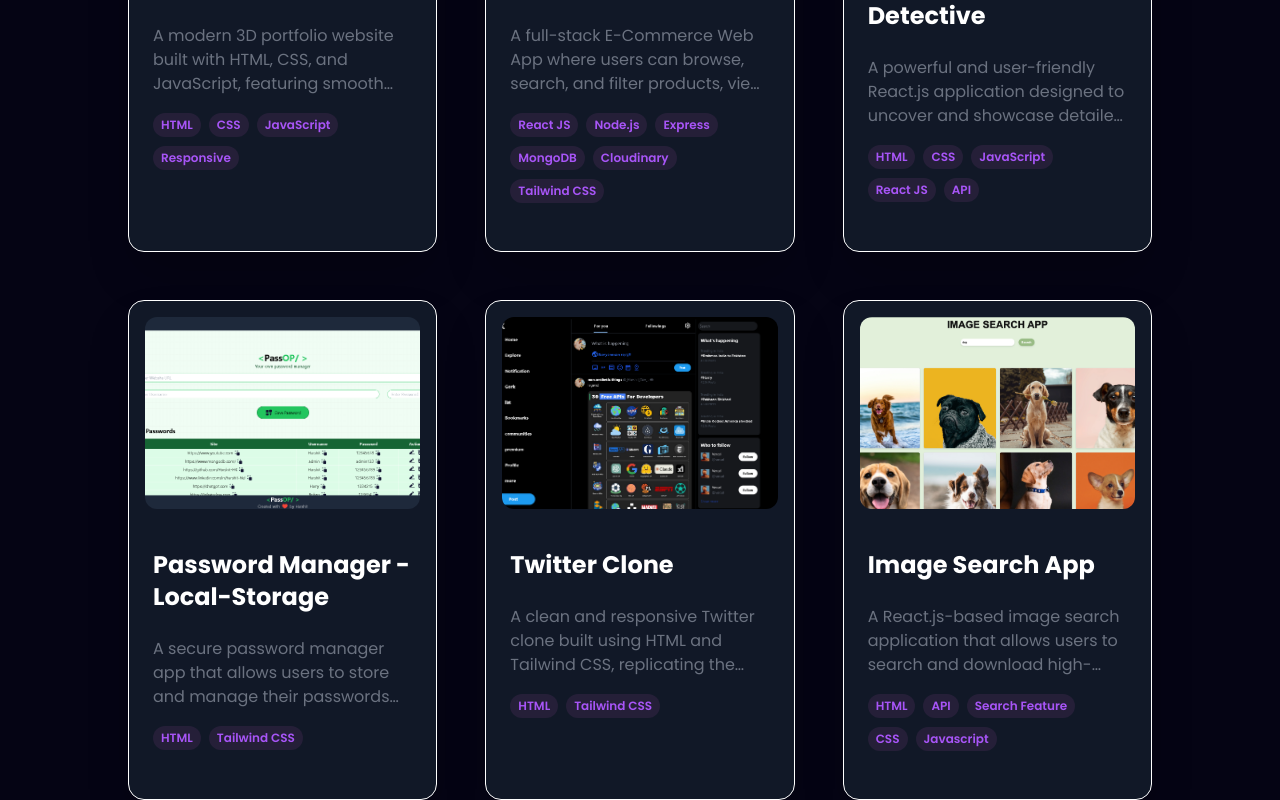
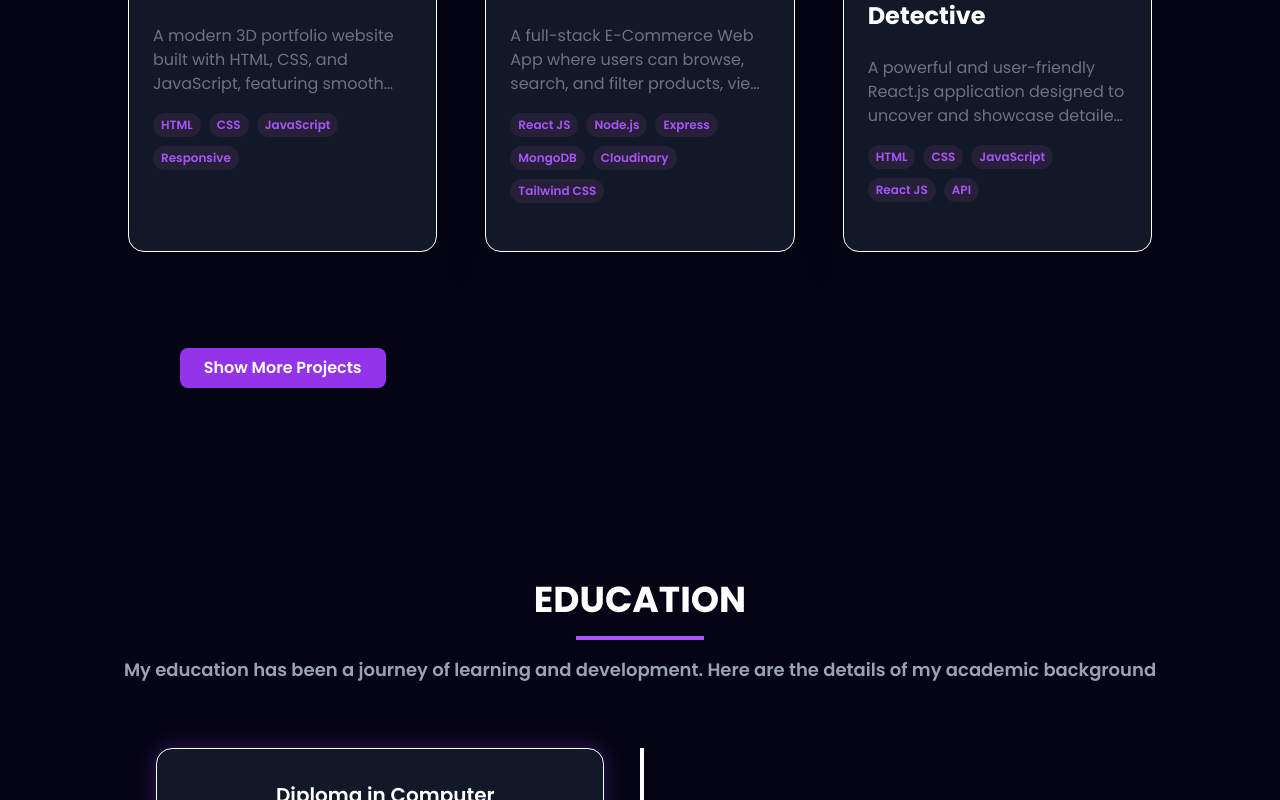
Before and after one commit to Harshit-HK/My-portfolio, a React (Vite) app: page / in a window 1280 px wide. Shown: the part 5082-5882 px from the top of the page. Built offline with nearby package versions, Linux system fonts and the light colour scheme; grey boxes are pictures that could not be loaded.

Commit message:
Render's limit reached

```diff
--- a/package.json
+++ b/package.json
@@ -11,6 +11,7 @@
   },
   "dependencies": {
     "@emailjs/browser": "^4.4.1",
+    "framer-motion": "^12.23.3",
     "react": "^18.3.1",
     "react-dom": "^18.3.1",
     "react-icons": "^5.4.0",
--- a/src/components/Work/Work.jsx
+++ b/src/components/Work/Work.jsx
@@ -1,9 +1,12 @@
 import React, { useEffect, useRef, useState } from "react";
+import { motion, AnimatePresence } from "framer-motion";
 import { projects } from "../../constants";
 
 const Work = () => {
   const [selectedProject, setSelectedProject] = useState(null);
- const modalRef = useRef();
+  const [showAll, setShowAll] = useState(false);
+
+  const modalRef = useRef();
   const handleOpenModal = (project) => {
     setSelectedProject(project);
   };
@@ -28,6 +31,8 @@ const Work = () => {
     };
   }, [selectedProject]);
 
+  const visibleProjects = showAll ? projects : projects.slice(0, 6);
+
   return (
     <section
       id="work"
@@ -45,7 +50,7 @@ const Work = () => {
 
       {/* Projects Grid */}
       <div className="grid gap-12 grid-cols-1 md:grid-cols-2 lg:grid-cols-3">
-        {projects.map((project) => (
+        {visibleProjects.map((project) => (
           <div
             key={project.id}
             onClick={() => handleOpenModal(project)}
@@ -78,6 +83,14 @@ const Work = () => {
             </div>
           </div>
         ))}
+        <div className="text-center mt-12">
+          <button
+            onClick={() => setShowAll(!showAll)}
+            className="px-6 py-2 bg-purple-600 hover:bg-purple-800 text-white font-semibold rounded-lg transition-all"
+          >
+            {showAll ? "Show Less Projects" : "Show More Projects"}
+          </button>
+        </div>
       </div>
 
       {/* Modal Container */}
@@ -85,7 +98,7 @@ const Work = () => {
         <div className="fixed inset-0 z-50 flex items-center justify-center bg-black bg-opacity-90 p-4 ">
           <div
             ref={modalRef}
-            className="bg-gray-900 rounded-xl shadow-2xl lg:w-full w-[90%]  max-w-3xl max-h-[98vh] overflow-hidden relative"
+            className="bg-gray-900 rounded-xl shadow-2xl lg:w-full w-[90%]  max-w-3xl max-h-[98vh] overflow-y-auto  relative"
           >
             <div className="flex justify-end p-4">
               <button
@@ -108,6 +121,15 @@ const Work = () => {
                 <h3 className="lg:text-3xl font-bold text-white mb-4 text-md">
                   {selectedProject.title}
                 </h3>
+                {selectedProject?.Note ? (
+                  <p className="text-gray-400 lg:text-base text-xs">
+                    <span className="text-red-600">NOTE: </span>{" "}
+                    {selectedProject.Note}
+                  </p>
+                ) : (
+                  ""
+                )}
+
                 <p className="text-gray-400 mb-6 lg:text-base text-xs">
                   {selectedProject.description}
                 </p>
--- a/src/constants.js
+++ b/src/constants.js
@@ -185,6 +185,7 @@ export const projects = [
   {
     id: 0,
     title: "Stay Finder",
+      Note: `Backend may be temporarily inactive due to Render's limit reached.`,
     description:
       "A full-stack booking platform where users can explore, filter, and book properties for short stays, while hosts can manage listings, track bookings, and set availability. The platform features secure Stripe payments, real-time location with Google Maps, and dual authentication systems for users and hosts, providing a seamless and scalable stay management experience.",
     image: stayfinderLogo,
@@ -213,6 +214,7 @@ export const projects = [
   {
     id: 2,
     title: "Host Panel of Stay Finder",
+      Note: `Backend may be temporarily inactive due to Render's limit reached.`,
     description:
       "A full-stack booking platform multi-host panel where hosts can log in, add, update, or delete property listings, manage bookings, and set availability. Hosts can set their property location using Google Maps for real-time location input, offering a scalable and secure property management system.",
     image: StayhostLogo,
@@ -241,6 +243,7 @@ export const projects = [
   {
     id: 4,
     title: "Forever",
+      Note: `Backend may be temporarily inactive due to Render's limit reached.`,
     description:
       "A full-stack E-Commerce Web App where users can browse, search, and filter products, view product details, add to cart, and place orders with payment gateway. Includes JWT authentication, real-time cart updates. An admin panel allows managing products, updating stock, and handling orders. Built for a fast, clean, and scalable online shopping experience.",
     image: foleverLogo,
```
Also changed, not shown: 1 other file (tests, documents, lock files or other folders).
